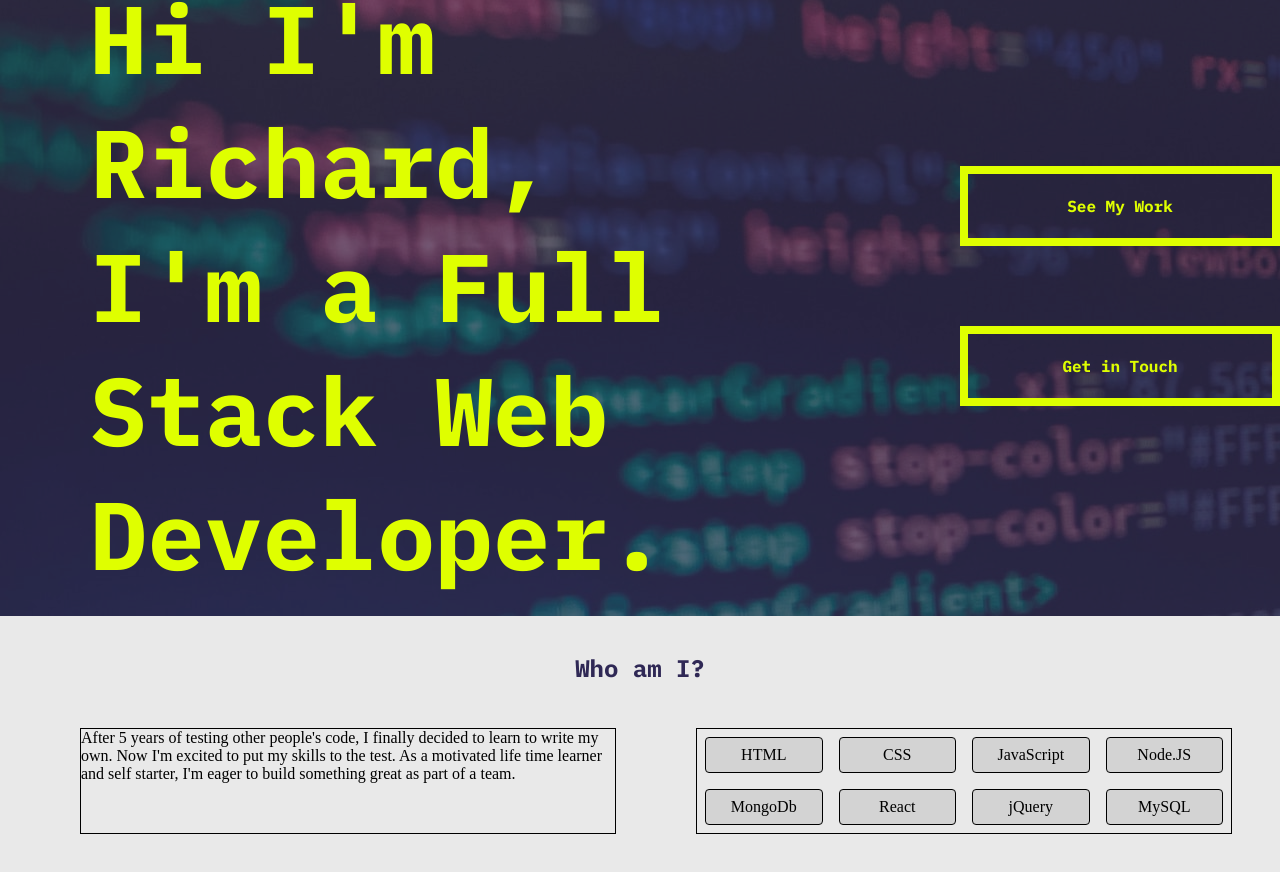
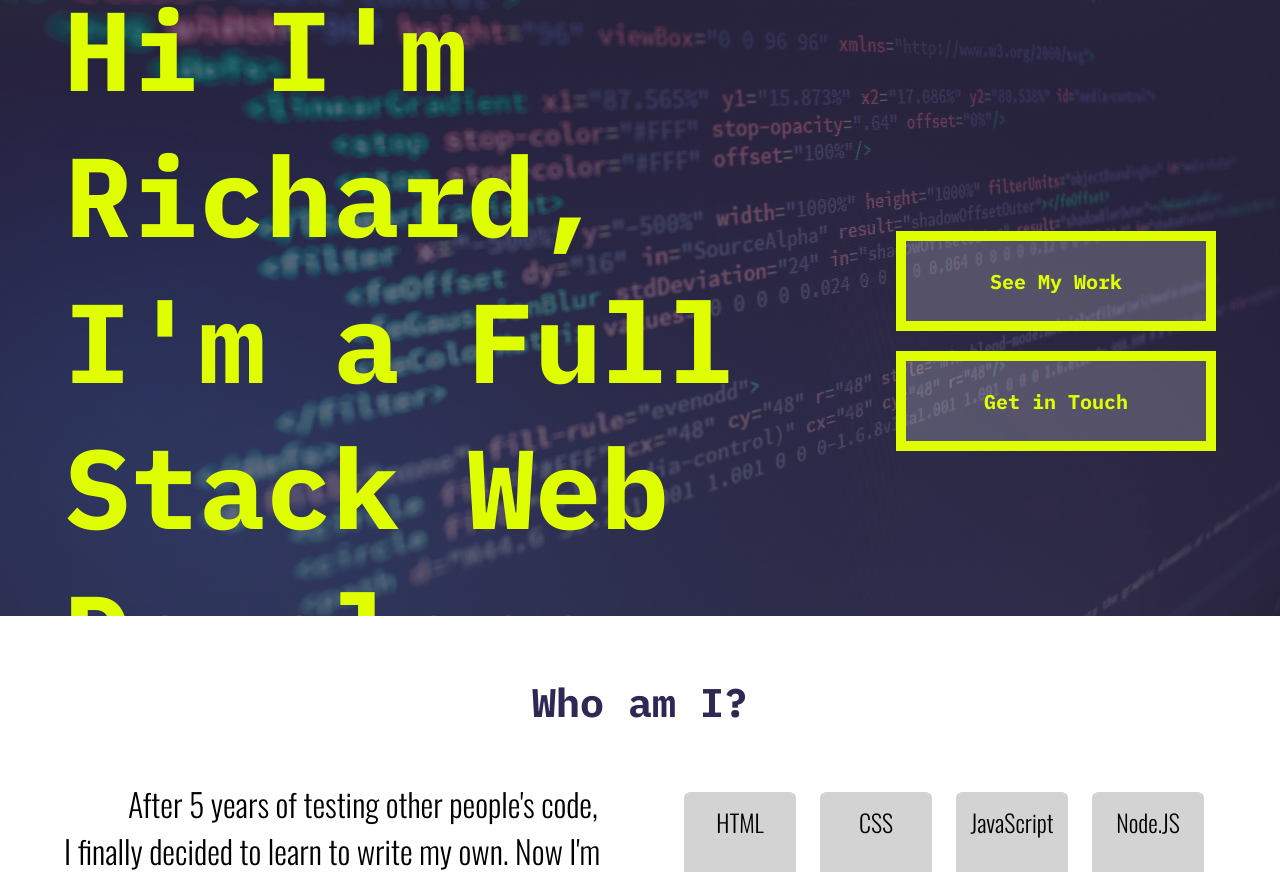
Before and after one commit to rquiroz32/Portfolio_V1, a React (Create React App) app in the folder client/: page / in a window 1280 px wide. Shown: the part 248-1120 px from the top of the page. Before the commit the page ends 1082 px from the top, so only its background shows below. Built offline with nearby package versions, Linux system fonts and the light colour scheme.

Commit message:
addded body text font, fixed margins to make them more consistent, fixed sizing of items, added transparent button bg

```diff
--- a/client/public/index.html
+++ b/client/public/index.html
@@ -11,6 +11,7 @@
     />
     <link rel="preconnect" href="https://fonts.gstatic.com">
 <link href="https://fonts.googleapis.com/css2?family=IBM+Plex+Mono:wght@700&display=swap" rel="stylesheet">
+<link href="https://fonts.googleapis.com/css2?family=Oswald:wght@300&display=swap" rel="stylesheet">
     <title>React App</title>
   </head>
   <body>
--- a/client/src/Components/About/About.css
+++ b/client/src/Components/About/About.css
@@ -1,14 +1,14 @@
-body{
+.section-About{
     /* background-color: #171233; */
-    background-color: rgb(233, 233, 233);
-    height: 100vh;
+    background-color:white;
+    height: 50vh;
 }
 
 .aboutTitle{
     color: #2f2855;
     text-align: center;
     font-family: 'IBM Plex Mono', monospace;
-    font-size: 24px;
+    font-size: 2.5rem;
     padding-top: 1.5em;
     padding-bottom: .5em;
 
@@ -18,42 +18,54 @@ body{
     display: flex;
     flex-direction: row;
     width: 90%;
-    margin: 2em 5em;
+    margin: 2rem 5vw;
 
+}
+
+.aboutText{
+    width: 100%;
+    max-width: 1024px;
+    /* border-style: solid;
+    border-width: .1rem; */
+    text-indent: 2em;
+    font-size: 2rem;
+    font-family: 'Oswald', sans-serif;
 }
 
 .aboutSkills{
     display: grid;
     grid-template-columns: repeat(4, 1fr);
-    margin-left: 5em;
+    margin-left: 4em;
+    width: 100%;
+    /* border-style: solid;
+    border-width: .1rem; */
+    list-style: none;
 
-    width: 100%;
-    border-style: solid;
-    border-width: .1rem;
-    list-style: none;
-    ;
-}
-
-.aboutText{
-    width: 100%;
-    max-width: 1024px;
-    border-style: solid;
-    border-width: .1rem;
 }
 
 .skill{
-    border-style: solid;
-    border-width: .1rem;
+    /* border-style: solid;
+    border-width: .1rem; */
     border-radius: .25em;
     padding: .5em;
     margin: .5em .5em;
     text-align: center;
     background-color: lightgray;
+    font-size: 1.5rem;
+    font-family: 'Oswald', sans-serif;
 
 }
 
 @media all and (max-width:768px){
     .aboutContainer{
         flex-direction: column;
+        justify-content: space-around;
+        }
+
+    .aboutSkills{
+        margin-left: 0;
+        margin-top: 2em;
+        grid-template-columns: repeat(2, 1fr);
+        font-size: 1rem;
     }
 }
--- a/client/src/Components/Hero/Hero.css
+++ b/client/src/Components/Hero/Hero.css
@@ -35,7 +35,8 @@ header {
   align-items: center;
   position: absolute;
   top: 20%;
-  left:7%;
+  left:0;
+  margin: 0vw 5vw;
 
 }
 
@@ -46,9 +47,8 @@ header {
 }*/
 
 img {
-  /* width: 100%;
-  height: 100vh; */
-  object-fit: cover;
+  width: 100%;
+  height: 100vh;
   opacity: 0.4;
   overflow: hidden;
 
@@ -58,32 +58,31 @@ img {
 
 .HeroTxt{
   max-width: 10em;
-  font-size: 6rem;
+  font-size: 7rem;
   font-family: 'IBM Plex Mono', monospace;
   color: #DFFF00;
-
-
-
-}
+  }
 
 .BtnContainer{
     height: 15em;
    display: flex;
    flex-direction: column;
-   justify-content: space-between;
-   margin-left: 5rem;
+   justify-content: space-around;
+   margin-left: 9rem;
 }
 
 .HeroBtn{
   cursor: pointer;
   border: none;
-  background-color: transparent;
-  border-style: solid;
+    border-style: solid;
   border-color: #DFFF00;
   border-width: .5em;
   font-family: 'IBM Plex Mono', monospace;
+  font-size: 1.25rem;
+  background: #fff; /* fallback color for old browsers */background: rgba(255, 255, 255, 0.2);
   color: #DFFF00;
   width: 25vw;
   height: 5em;
-  font-size: 1rem;
+  max-width: 500px;
+
 }
--- a/client/src/Components/Navbar/Navbar.css
+++ b/client/src/Components/Navbar/Navbar.css
@@ -6,7 +6,7 @@
 
 .nav{
     background-color: #171233;
-    width: 100%;
+    width: 100vw;
     position: -webkit-sticky;
 	position: sticky;
 	top: 0;
@@ -16,7 +16,7 @@
     height: 8vh;
     justify-content:left;
     align-items: center;
-    overflow-x: hidden;
+    overflow: hidden;
 }
 
 .nav ul{
@@ -26,14 +26,15 @@
 
 .nav-links{
     display: flex;
-    justify-content: space-around;
+    justify-content: space-between;
     width: 50%;
-    margin-left: 3rem;
+    margin-left: 5vw;
+
 }
 
 .nav a{
     font-family: 'IBM Plex Mono', monospace;
-    font-size: 24px;
+    font-size: 2rem;
     color: #DFFF00;
     text-decoration: none;
 }
```
